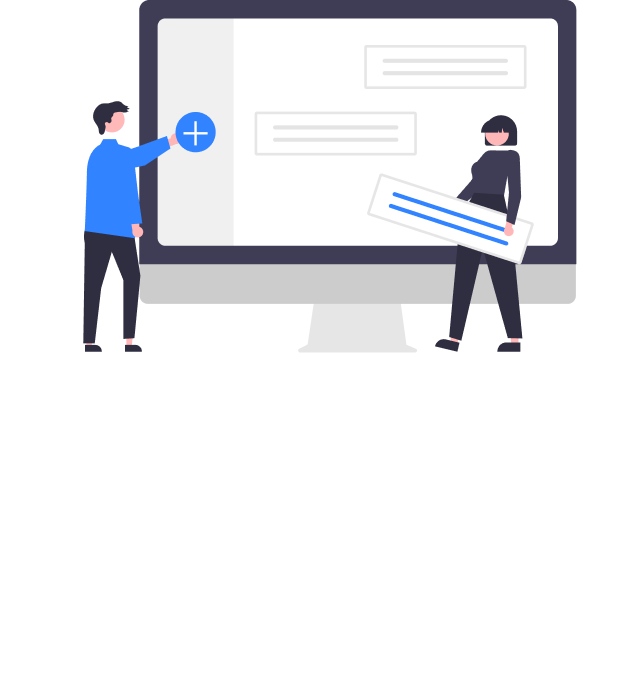
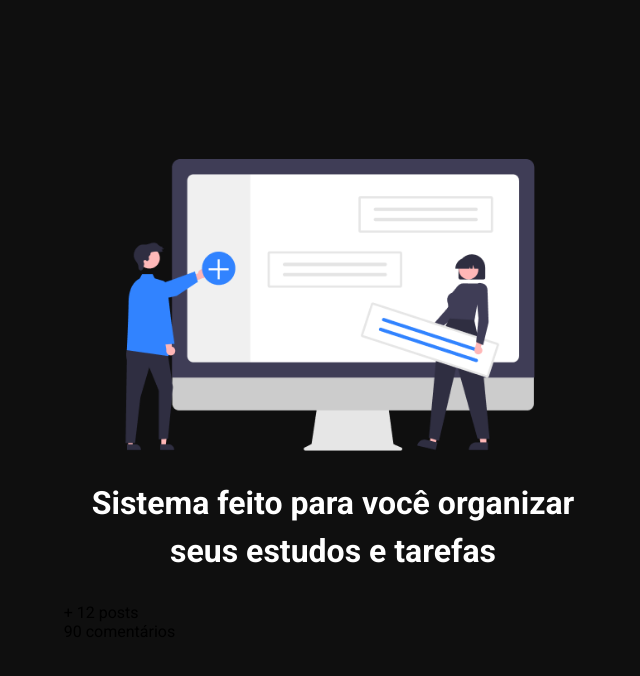
Before and after one commit to AndreessaLopes/tarefas-, a Next.js app: page / in a window 1280 px wide. Shown: the top 676 px of the page, without its empty margins (307-947 px from the left). Built offline with nearby package versions, Linux system fonts and the light colour scheme.

Commit message:
Adds info content and fixes className
Adds a section displaying information such as post and comment counts to enhance user experience.

Also, corrects a typo in the className application within the main container.

```diff
--- a/src/pages/index.tsx
+++ b/src/pages/index.tsx
@@ -1,12 +1,11 @@
 import Head from "next/head";
 import styles from "../../styles/home.module.css";
 import Image from "next/image";
-
 import heroImg from "../../public/assets/hero.png";
 
 export default function Home() {
   return (
-    <div className="{styles.container}">
+    <div className={styles.container}>
       <Head>
         <title>Tarefas+ | Organize suas tarefas de forma fácil</title>
       </Head>
@@ -20,7 +19,23 @@ export default function Home() {
             priority
           />
         </div>
-        <h1 className={styles.title}>Sistema feito para você organizar <br/>seus estudos e tarefas</h1>
+        <h1 className={styles.title}>
+          Sistema feito para você organizar <br />
+          seus estudos e tarefas
+        </h1>
+
+        <div className={styles.infoContent}>
+          <section className={styles.box}>
+            <span>
+              + 12 posts
+            </span>
+          </section>
+          <section className={styles.box}>
+            <span>
+              90 comentários
+            </span>
+          </section>
+        </div>
       </main>
     </div>
   );
--- a/styles/home.module.css
+++ b/styles/home.module.css
@@ -16,7 +16,7 @@
 }
 
 .hero {
-  max-width: 480;
+  max-width: 480px;
   object-fit: contain;
   width: auto;
   height: auto;
```
